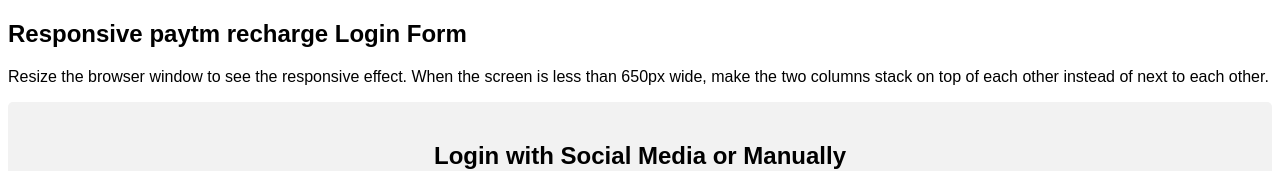
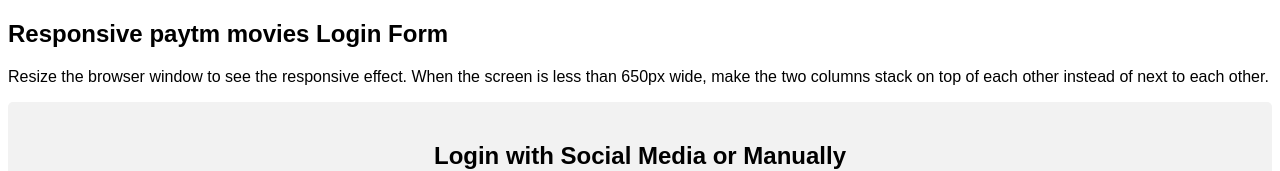
Before and after one commit to HarikrishnaBhavya/dockerproject, a plain HTML site: page index.html in a window 1280 px wide. Shown: the top 171 px of the page. Drawn offline with Linux system fonts and the light colour scheme.

Commit message:
Update index.html

```diff
--- a/index.html
+++ b/index.html
@@ -135,7 +135,7 @@ input[type=submit]:hover {
 </head>
 <body>
 
-<h2>Responsive paytm recharge Login Form</h2>
+<h2>Responsive paytm movies Login Form</h2>
 <p>Resize the browser window to see the responsive effect. When the screen is less than 650px wide, make the two columns stack on top of each other instead of next to each other.</p>
 
 <div class="container">
```
